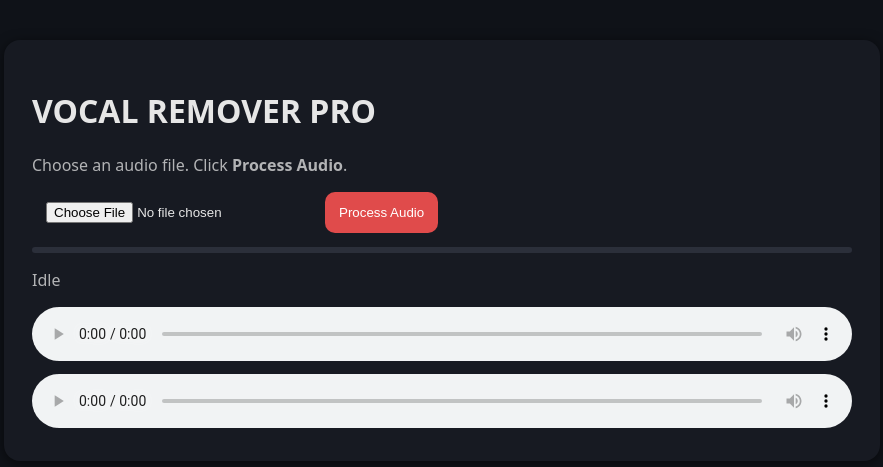
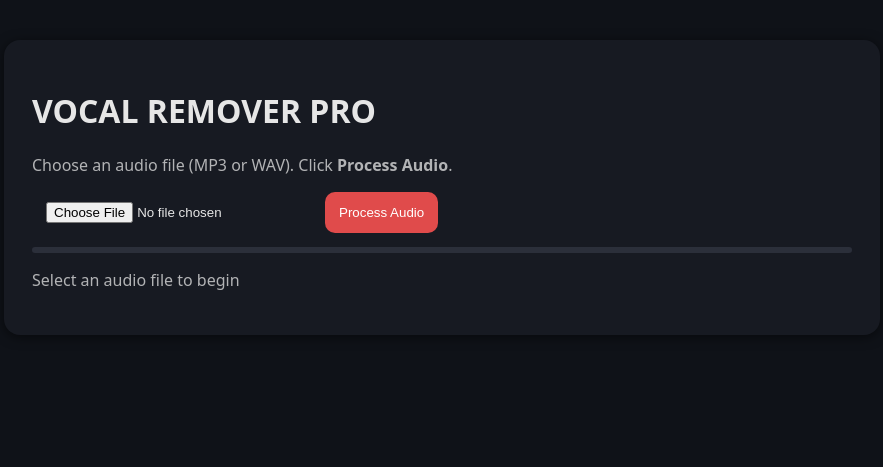
Before and after one commit to sarthaksaxena991-tech/novamind-backend, a Flask app: page / in a window 1280 px wide. Shown: the top 467 px of the page, without its empty margins (198-1081 px from the left). Run offline with Flask 2, Linux system fonts and the light colour scheme.

Commit message:
Update index.html

```diff
--- a/templates/index.html
+++ b/templates/index.html
@@ -10,16 +10,20 @@
     .row{display:flex;gap:12px;flex-wrap:wrap}
     button,input[type=file]{padding:10px 14px;border:0;border-radius:10px}
     button{background:#e04b4b;color:#fff;cursor:pointer}
+    button:disabled{background:#555;cursor:not-allowed}
     .muted{opacity:.75}
     #bar{height:6px;background:#2b2f3a;border-radius:8px;overflow:hidden;margin-top:14px}
     #bar>span{display:block;width:0;height:6px;background:#f0a23c;transition:width .3s}
     audio{width:100%}
+    .hidden{display:none}
+    .error{color:#ff6b6b}
+    .success{color:#4ecdc4}
   </style>
 </head>
 <body>
   <div class="card">
     <h1>VOCAL REMOVER PRO</h1>
-    <p class="muted">Choose an audio file. Click <b>Process Audio</b>.</p>
+    <p class="muted">Choose an audio file (MP3 or WAV). Click <b>Process Audio</b>.</p>
 
     <form id="frm" class="row">
       <input id="file" type="file" accept=".mp3,.wav" />
@@ -29,51 +33,137 @@
     <div id="bar"><span id="fill"></span></div>
     <p id="msg" class="muted">Idle</p>
 
-    <h3 id="outHdr" style="display:none;margin-top:18px">Result</h3>
-    <audio id="voc" controls></audio>
-    <audio id="acc" controls style="margin-top:8px"></audio>
+    <div id="results" class="hidden">
+      <h3 style="margin-top:18px">Result</h3>
+      <div>
+        <h4>Vocals</h4>
+        <audio id="voc" controls></audio>
+      </div>
+      <div style="margin-top:16px">
+        <h4>Instrumental</h4>
+        <audio id="acc" controls></audio>
+      </div>
+      <div style="margin-top:16px">
+        <button id="downloadVoc" onclick="downloadAudio('voc')">Download Vocals</button>
+        <button id="downloadAcc" onclick="downloadAudio('acc')">Download Instrumental</button>
+      </div>
+    </div>
   </div>
 
   <script>
     const frm = document.getElementById('frm');
     const file = document.getElementById('file');
+    const go = document.getElementById('go');
     const fill = document.getElementById('fill');
-    const msg  = document.getElementById('msg');
-    const voc  = document.getElementById('voc');
-    const acc  = document.getElementById('acc');
-    const outHdr = document.getElementById('outHdr');
+    const msg = document.getElementById('msg');
+    const voc = document.getElementById('voc');
+    const acc = document.getElementById('acc');
+    const results = document.getElementById('results');
+    const downloadVoc = document.getElementById('downloadVoc');
+    const downloadAcc = document.getElementById('downloadAcc');
 
-    function setStatus(t){ msg.textContent = t; }
+    let currentVocalPath = '';
+    let currentAccPath = '';
 
-    frm.addEventListener('submit', async (e)=>{
+    function setStatus(text, isError = false) {
+      msg.textContent = text;
+      msg.className = isError ? 'error' : 'muted';
+    }
+
+    function downloadAudio(type) {
+      const audioElement = type === 'voc' ? voc : acc;
+      const fileName = type === 'voc' ? 'vocals.wav' : 'instrumental.wav';
+
+      if (audioElement.src) {
+        const a = document.createElement('a');
+        a.href = audioElement.src;
+        a.download = fileName;
+        document.body.appendChild(a);
+        a.click();
+        document.body.removeChild(a);
+      }
+    }
+
+    frm.addEventListener('submit', async (e) => {
       e.preventDefault();
-      if(!file.files.length){ setStatus('Choose a file'); return; }
 
-      // reset UI
-      voc.removeAttribute('src'); acc.removeAttribute('src');
-      outHdr.style.display = 'none';
-      fill.style.width = '0%'; setStatus('Uploading…');
+      if (!file.files.length) {
+        setStatus('Please choose a file first', true);
+        return;
+      }
 
-      const fd = new FormData(); fd.append('file', file.files[0]);
+      // Reset UI
+      voc.removeAttribute('src');
+      acc.removeAttribute('src');
+      results.classList.add('hidden');
+      fill.style.width = '0%';
+      go.disabled = true;
 
-      try{
-        fill.style.width = '30%';
-        const res = await fetch('/process', { method:'POST', body: fd });
-        fill.style.width = '70%';
+      const formData = new FormData();
+      formData.append('file', file.files[0]);
 
-        const j = await res.json();
-        if(!res.ok){ throw new Error(j.message || 'Failed'); }
+      try {
+        setStatus('Uploading file...');
+        fill.style.width = '25%';
 
-        // absolute URLs from backend; no string-pattern error
-        voc.src = j.vocal_path;
-        acc.src = j.instrumental_path;
-        outHdr.style.display = 'block';
+        const response = await fetch('/process', {
+          method: 'POST',
+          body: formData
+        });
+
+        if (!response.ok) {
+          const errorData = await response.json().catch(() => ({}));
+          throw new Error(errorData.message || `Server error: ${response.status}`);
+        }
+
+        const data = await response.json();
+
+        if (data.status === 'error') {
+          throw new Error(data.message || 'Processing failed');
+        }
+
+        setStatus('Processing complete!');
         fill.style.width = '100%';
-        setStatus('Done');
-      }catch(err){
-        setStatus('Error: ' + err.message);
+
+        // Convert relative URLs to absolute URLs
+        const baseUrl = window.location.origin;
+        const vocalUrl = data.vocal_path.startsWith('http') ? data.vocal_path : baseUrl + data.vocal_path;
+        const accUrl = data.instrumental_path.startsWith('http') ? data.instrumental_path : baseUrl + data.instrumental_path;
+
+        // Set audio sources
+        voc.src = vocalUrl;
+        acc.src = accUrl;
+
+        // Store paths for download
+        currentVocalPath = vocalUrl;
+        currentAccPath = accUrl;
+
+        // Show results
+        results.classList.remove('hidden');
+
+        // Add event listeners for audio loading
+        voc.onerror = () => setStatus('Error loading vocal track', true);
+        acc.onerror = () => setStatus('Error loading instrumental track', true);
+
+      } catch (error) {
+        console.error('Processing error:', error);
+        setStatus('Error: ' + error.message, true);
         fill.style.width = '0%';
+      } finally {
+        go.disabled = false;
       }
+    });
+
+    // Add some event listeners for better UX
+    file.addEventListener('change', () => {
+      if (file.files.length) {
+        setStatus('Ready to process');
+      }
+    });
+
+    // Handle page load
+    window.addEventListener('load', () => {
+      setStatus('Select an audio file to begin');
     });
   </script>
 </body>
```
